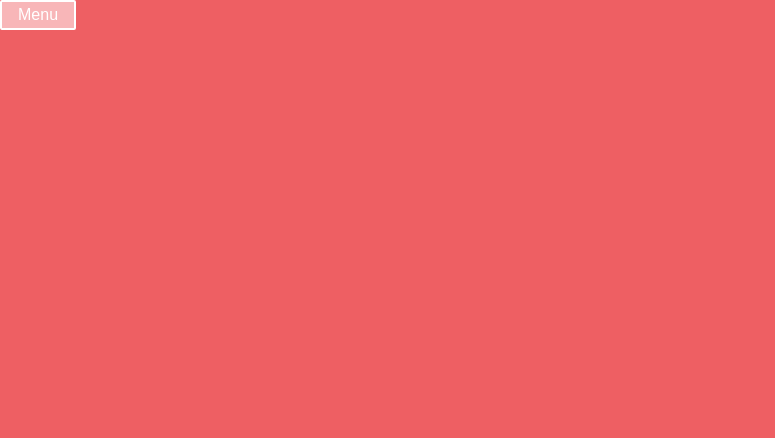
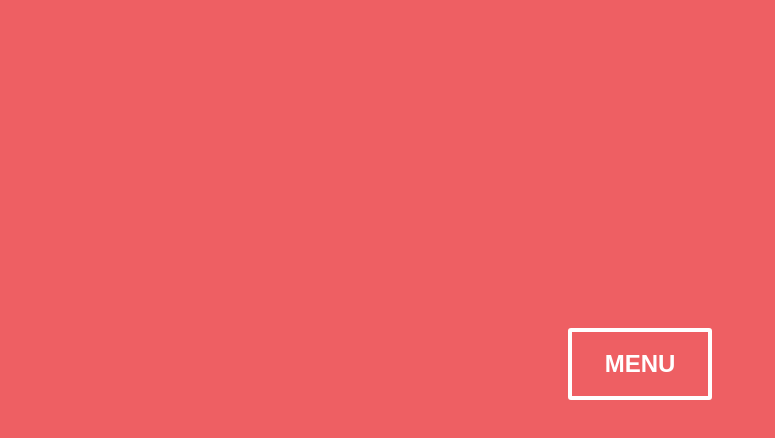
Before and after one commit to ldrobnik/react-animated-menu, a React (Create React App) app: page / in a window 1280 px wide. Shown: the top 438 px of the page, without its empty margins (0-775 px from the left). Built offline with nearby package versions, Linux system fonts and the light colour scheme.

Commit message:
Improve Home component styling

```diff
--- a/src/containers/Home/Home.js
+++ b/src/containers/Home/Home.js
@@ -34,22 +34,33 @@ const GlobalStyle = createGlobalStyle`
 `;
 
 const Wrapper = styled.div`
-    position: absolute;
-    top: 0;
-    left: 0;
     height: 100vh;
     width: 100vw;
+    position: relative;
 `;
 
 const MenuButton = styled.button`
-    font-size: 1em;
-    padding: 0.25em 1em;
-    border-radius: 2px;
+
+    font-size: 1.5em;
+    font-weight: bold;
+    text-transform: uppercase;
+
     background-color: #EE5F63;
     color: #FFF;
+
+    padding: 0.25em 1em;
+    width: 6em;
+    height: 3em;
+    position: absolute;
+    top: calc(50% - 3em);
+    left: calc(50% - 3em);
+
+    border-radius: 3px;
     border-style: solid;
-    border-width: 2px;
+    border-width: 4px;
     border-color: white;
+
+    cursor: pointer;
 
     :hover {
         background-color: #F8B6B8;
```
